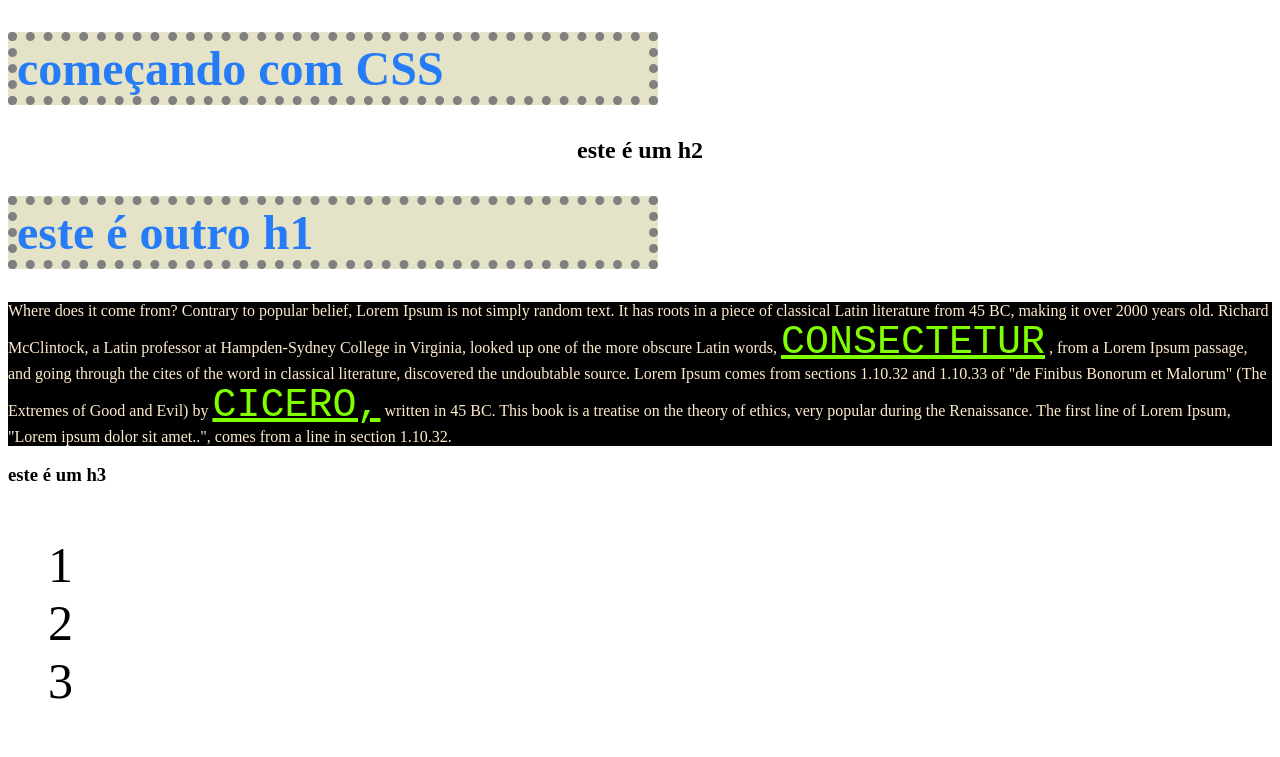
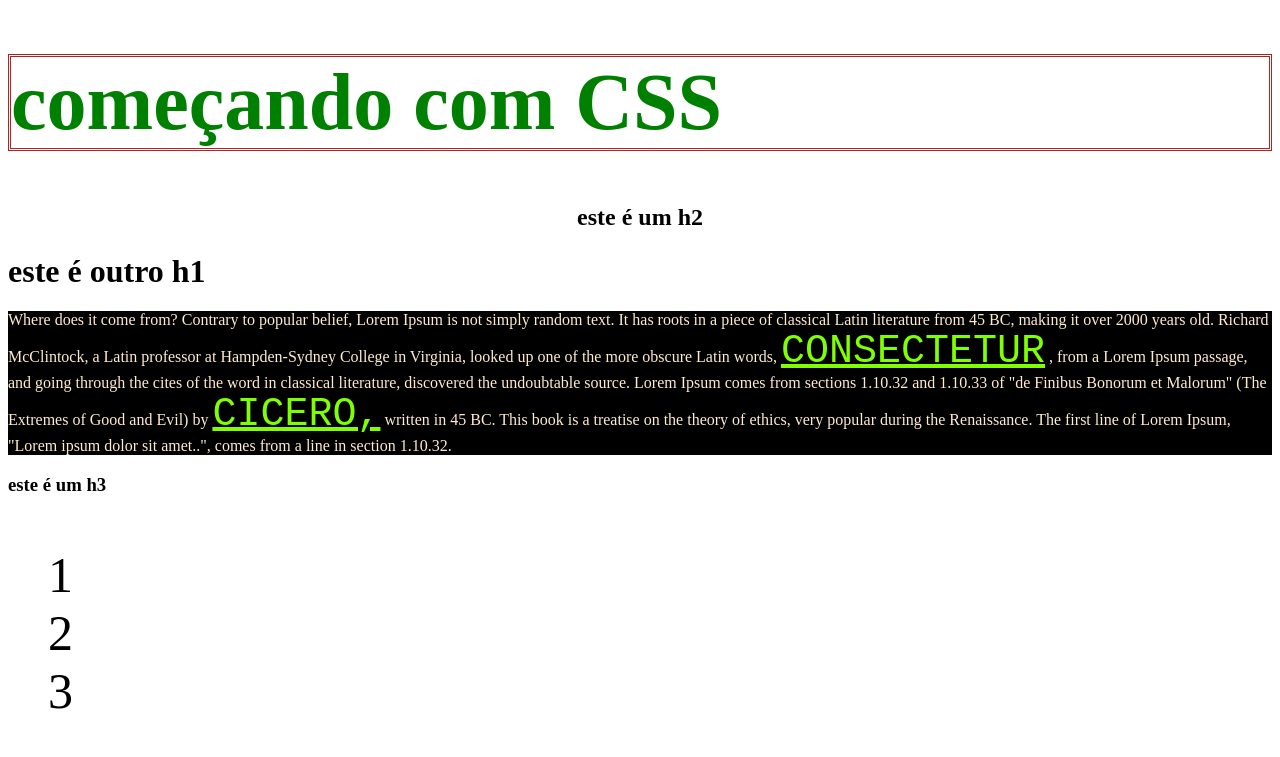
Before and after one commit to ricardofonini/css_playground, a plain HTML site: page index.html in a window 1280 px wide. Shown: the top 757 px of the page. Drawn offline with Linux system fonts and the light colour scheme.

Commit message:
cascade e especificidade

```diff
--- a/css/style.css
+++ b/css/style.css
@@ -1,10 +1,3 @@
-h1{
-    color: #0066ffd5;
-    font-size: 3rem;
-    background-color: rgb(228, 227, 199);
-    width: 50%;
-    border: 9px dotted grey;
-}
 
 h2 {
     font-family: font-family: 'Montserrat', sans-serif;
@@ -45,3 +38,13 @@ ol {
 #titulo-principal {
     margin-left: 5rem;
 }
+.título {
+    color: red;
+    font-size: 5rem;
+    border: firebrick;
+}
+
+.título {
+color: green;
+border-style: double;
+}
--- a/index.html
+++ b/index.html
@@ -13,7 +13,7 @@
 <body>
 
 
-        <h1>começando com CSS</h1>
+        <h1 class="título">começando com CSS</h1>
         <h2>este é um h2</h2>
         <h1>este é outro h1</h1>
         <p>Where does it come from?
```
